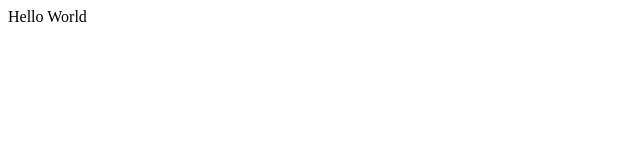
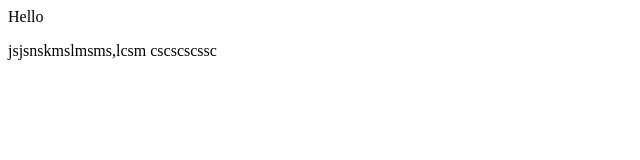
Before and after one commit to josephsarz/hello-world, a plain HTML site: page index.html in a window 1280 px wide. Shown: the whole page, without its empty margins (0-640 px from the left). Drawn offline with Linux system fonts and the light colour scheme.

Commit message:
I added rubbish text to the index file

```diff
--- a/index.html
+++ b/index.html
@@ -1 +1,2 @@
-<p>Hello World</p>
+<p>Hello </p>
+<p>jsjsnskmslmsms,lcsm cscscscssc</p>
```
